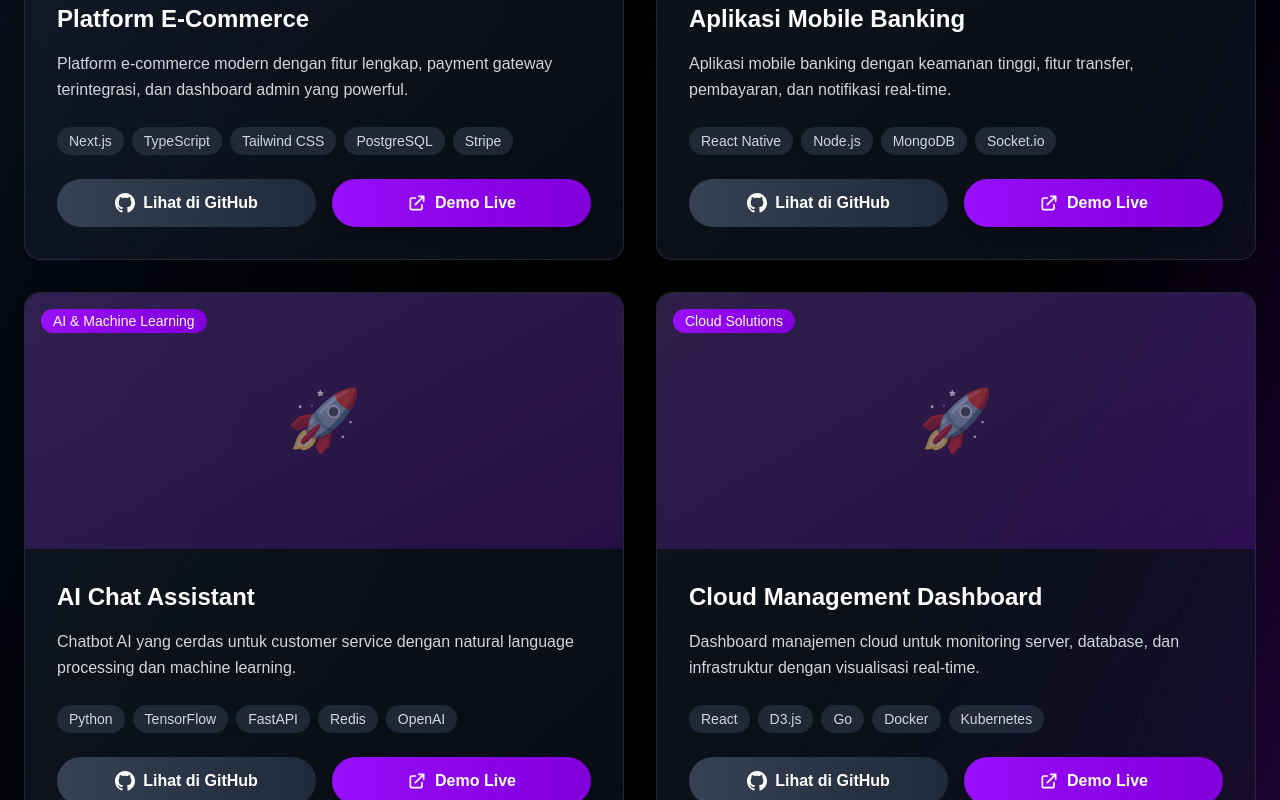
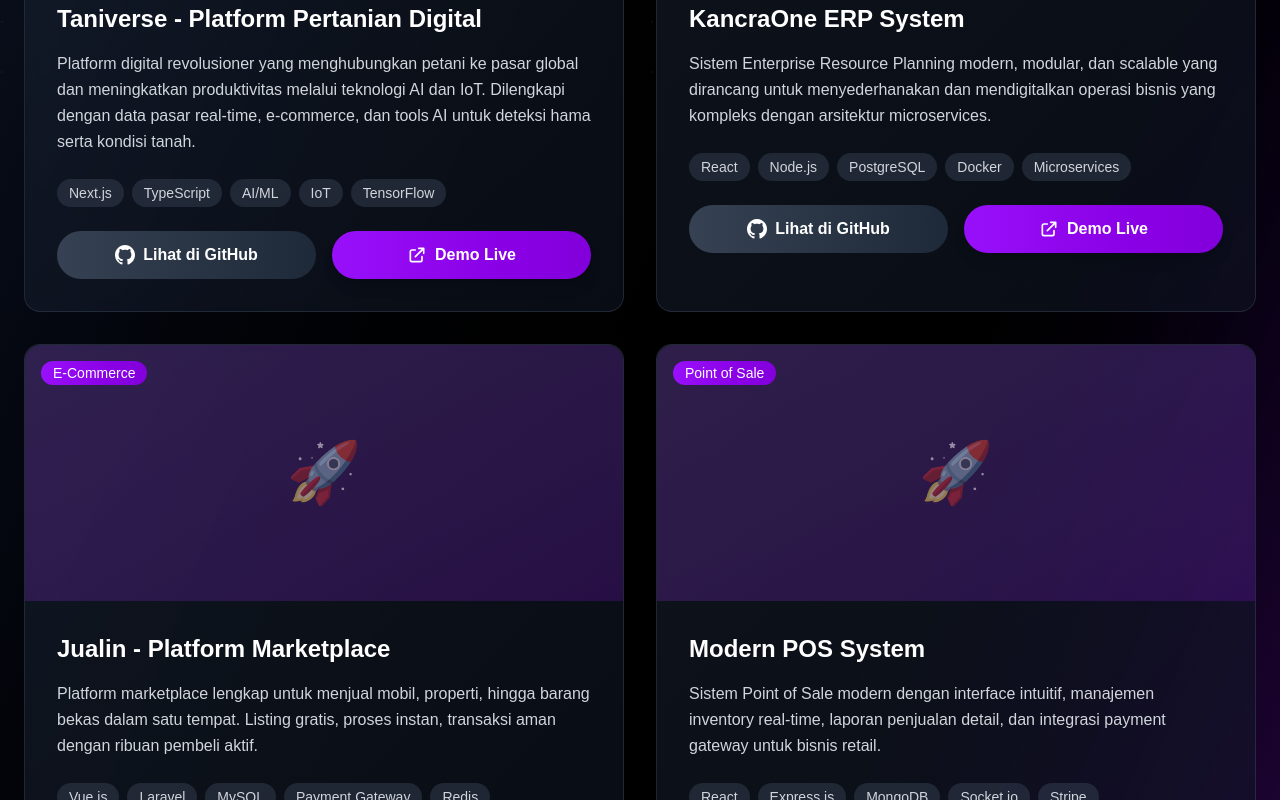
Before and after one commit to putram11/kancra-labs-landing-pages, a Next.js app: page /portfolio in a window 1280 px wide. Shown: the part 680-1480 px from the top of the page. Built offline with nearby package versions, Linux system fonts and the light colour scheme.

Commit message:
feat: Update portfolio items and translations; replace sample data with real project details for enhanced clarity and relevance

```diff
--- a/src/app/portfolio/page.tsx
+++ b/src/app/portfolio/page.tsx
@@ -8,67 +8,57 @@
 export default function Portfolio() {
   const { t, language } = useLanguage();
 
-  // Sample portfolio data with translation keys
+  // Real portfolio data with actual projects
   const portfolioItems = [
     {
       id: 1,
-      titleKey: 'project.ecommerce.title',
-      descKey: 'project.ecommerce.desc',
+      titleKey: 'project.taniverse.title',
+      descKey: 'project.taniverse.desc',
       image: '/api/placeholder/400/300',
-      technologies: ['Next.js', 'TypeScript', 'Tailwind CSS', 'PostgreSQL', 'Stripe'],
-      githubUrl: 'https://github.com/kancralabs/ecommerce-platform',
-      demoUrl: 'https://ecommerce-demo.kancralabs.com',
-      category: 'Web Development'
+      technologies: ['Next.js', 'TypeScript', 'AI/ML', 'IoT', 'TensorFlow'],
+      githubUrl: 'https://github.com/kancralabs/taniverse',
+      demoUrl: 'https://taniverse.id/',
+      category: 'AI & Agriculture'
     },
     {
       id: 2,
-      titleKey: 'project.banking.title',
-      descKey: 'project.banking.desc',
+      titleKey: 'project.kancraone.title',
+      descKey: 'project.kancraone.desc',
       image: '/api/placeholder/400/300',
-      technologies: ['React Native', 'Node.js', 'MongoDB', 'Socket.io'],
-      githubUrl: 'https://github.com/kancralabs/mobile-banking',
-      demoUrl: 'https://banking-demo.kancralabs.com',
-      category: 'Mobile Development'
+      technologies: ['React', 'Node.js', 'PostgreSQL', 'Docker', 'Microservices'],
+      githubUrl: 'https://github.com/kancralabs/kancraone',
+      demoUrl: 'https://kancraone-landing-page.vercel.app/',
+      category: 'ERP System'
     },
     {
       id: 3,
-      titleKey: 'project.ai.title',
-      descKey: 'project.ai.desc',
+      titleKey: 'project.jualin.title',
+      descKey: 'project.jualin.desc',
       image: '/api/placeholder/400/300',
-      technologies: ['Python', 'TensorFlow', 'FastAPI', 'Redis', 'OpenAI'],
-      githubUrl: 'https://github.com/kancralabs/ai-chat-assistant',
-      demoUrl: 'https://ai-chat-demo.kancralabs.com',
-      category: 'AI & Machine Learning'
+      technologies: ['Vue.js', 'Laravel', 'MySQL', 'Payment Gateway', 'Redis'],
+      githubUrl: 'https://github.com/kancralabs/jualin',
+      demoUrl: 'https://jualin-frontend.vercel.app/',
+      category: 'E-Commerce'
     },
     {
       id: 4,
-      titleKey: 'project.cloud.title',
-      descKey: 'project.cloud.desc',
+      titleKey: 'project.possystem.title',
+      descKey: 'project.possystem.desc',
       image: '/api/placeholder/400/300',
-      technologies: ['React', 'D3.js', 'Go', 'Docker', 'Kubernetes'],
-      githubUrl: 'https://github.com/kancralabs/cloud-dashboard',
-      demoUrl: 'https://cloud-demo.kancralabs.com',
-      category: 'Cloud Solutions'
+      technologies: ['React', 'Express.js', 'MongoDB', 'Socket.io', 'Stripe'],
+      githubUrl: 'https://github.com/kancralabs/pos-system',
+      demoUrl: 'https://pos-systems.vercel.app/',
+      category: 'Point of Sale'
     },
     {
       id: 5,
-      titleKey: 'project.lms.title',
-      descKey: 'project.lms.desc',
+      titleKey: 'project.erpwarteg.title',
+      descKey: 'project.erpwarteg.desc',
       image: '/api/placeholder/400/300',
-      technologies: ['Vue.js', 'Laravel', 'MySQL', 'WebRTC', 'AWS'],
-      githubUrl: 'https://github.com/kancralabs/lms-platform',
-      demoUrl: 'https://lms-demo.kancralabs.com',
-      category: 'Web Development'
-    },
-    {
-      id: 6,
-      titleKey: 'project.iot.title',
-      descKey: 'project.iot.desc',
-      image: '/api/placeholder/400/300',
-      technologies: ['JavaScript', 'MQTT', 'InfluxDB', 'Grafana', 'Arduino'],
-      githubUrl: 'https://github.com/kancralabs/iot-monitoring',
-      demoUrl: 'https://iot-demo.kancralabs.com',
-      category: 'IoT Solutions'
+      technologies: ['Next.js', 'Prisma', 'PostgreSQL', 'Tailwind CSS', 'Chart.js'],
+      githubUrl: 'https://github.com/kancralabs/erp-warteg',
+      demoUrl: 'https://erp-warteg.vercel.app/',
+      category: 'Restaurant ERP'
     }
   ];
   return (
--- a/src/contexts/LanguageContext.tsx
+++ b/src/contexts/LanguageContext.tsx
@@ -133,6 +133,16 @@
     'about.why.postlaunch.desc': 'Dukungan berkelanjutan setelah project selesai diluncurkan',
 
     // Portfolio Projects
+    'project.taniverse.title': 'Taniverse - Platform Pertanian Digital',
+    'project.taniverse.desc': 'Platform digital revolusioner yang menghubungkan petani ke pasar global dan meningkatkan produktivitas melalui teknologi AI dan IoT. Dilengkapi dengan data pasar real-time, e-commerce, dan tools AI untuk deteksi hama serta kondisi tanah.',
+    'project.kancraone.title': 'KancraOne ERP System',
+    'project.kancraone.desc': 'Sistem Enterprise Resource Planning modern, modular, dan scalable yang dirancang untuk menyederhanakan dan mendigitalkan operasi bisnis yang kompleks dengan arsitektur microservices.',
+    'project.jualin.title': 'Jualin - Platform Marketplace',
+    'project.jualin.desc': 'Platform marketplace lengkap untuk menjual mobil, properti, hingga barang bekas dalam satu tempat. Listing gratis, proses instan, transaksi aman dengan ribuan pembeli aktif.',
+    'project.possystem.title': 'Modern POS System',
+    'project.possystem.desc': 'Sistem Point of Sale modern dengan interface intuitif, manajemen inventory real-time, laporan penjualan detail, dan integrasi payment gateway untuk bisnis retail.',
+    'project.erpwarteg.title': 'ERP Warteg Management',
+    'project.erpwarteg.desc': 'Sistem ERP khusus untuk manajemen warteg dan rumah makan kecil. Mencakup manajemen menu, stok bahan, penjualan harian, dan laporan keuangan yang komprehensif.',
     'project.ecommerce.title': 'Platform E-Commerce',
     'project.ecommerce.desc': 'Platform e-commerce modern dengan fitur lengkap, payment gateway terintegrasi, dan dashboard admin yang powerful.',
     'project.banking.title': 'Aplikasi Mobile Banking',
@@ -286,6 +296,16 @@
     'about.why.postlaunch.desc': 'Ongoing support after project is successfully launched',
 
     // Portfolio Projects
+    'project.taniverse.title': 'Taniverse - Digital Agriculture Platform',
+    'project.taniverse.desc': 'Revolutionary digital platform that connects farmers to global markets and boosts productivity through AI and IoT technologies. Features real-time market data, e-commerce, and AI tools for pest detection and soil conditions.',
+    'project.kancraone.title': 'KancraOne ERP System',
+    'project.kancraone.desc': 'Modern, modular, and scalable Enterprise Resource Planning system designed to streamline and digitize complex business operations with microservices architecture.',
+    'project.jualin.title': 'Jualin - Marketplace Platform',
+    'project.jualin.desc': 'Complete marketplace platform for selling cars, properties, and second-hand goods in one place. Free listing, instant process, secure transactions with thousands of active buyers.',
+    'project.possystem.title': 'Modern POS System',
+    'project.possystem.desc': 'Modern Point of Sale system with intuitive interface, real-time inventory management, detailed sales reports, and payment gateway integration for retail businesses.',
+    'project.erpwarteg.title': 'ERP Warteg Management',
+    'project.erpwarteg.desc': 'Specialized ERP system for warteg and small restaurant management. Includes menu management, ingredient stock, daily sales, and comprehensive financial reporting.',
     'project.ecommerce.title': 'E-Commerce Platform',
     'project.ecommerce.desc': 'Modern e-commerce platform with complete features, integrated payment gateway, and powerful admin dashboard.',
     'project.banking.title': 'Mobile Banking App',
```
